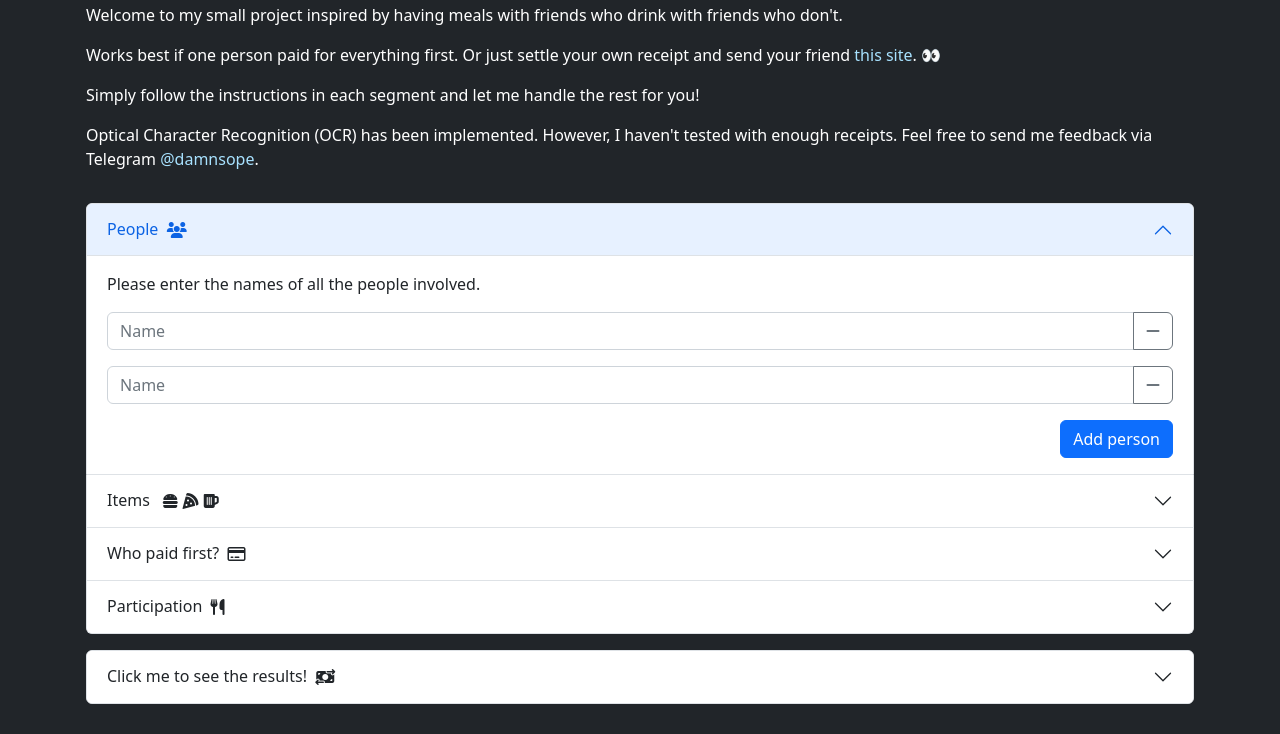
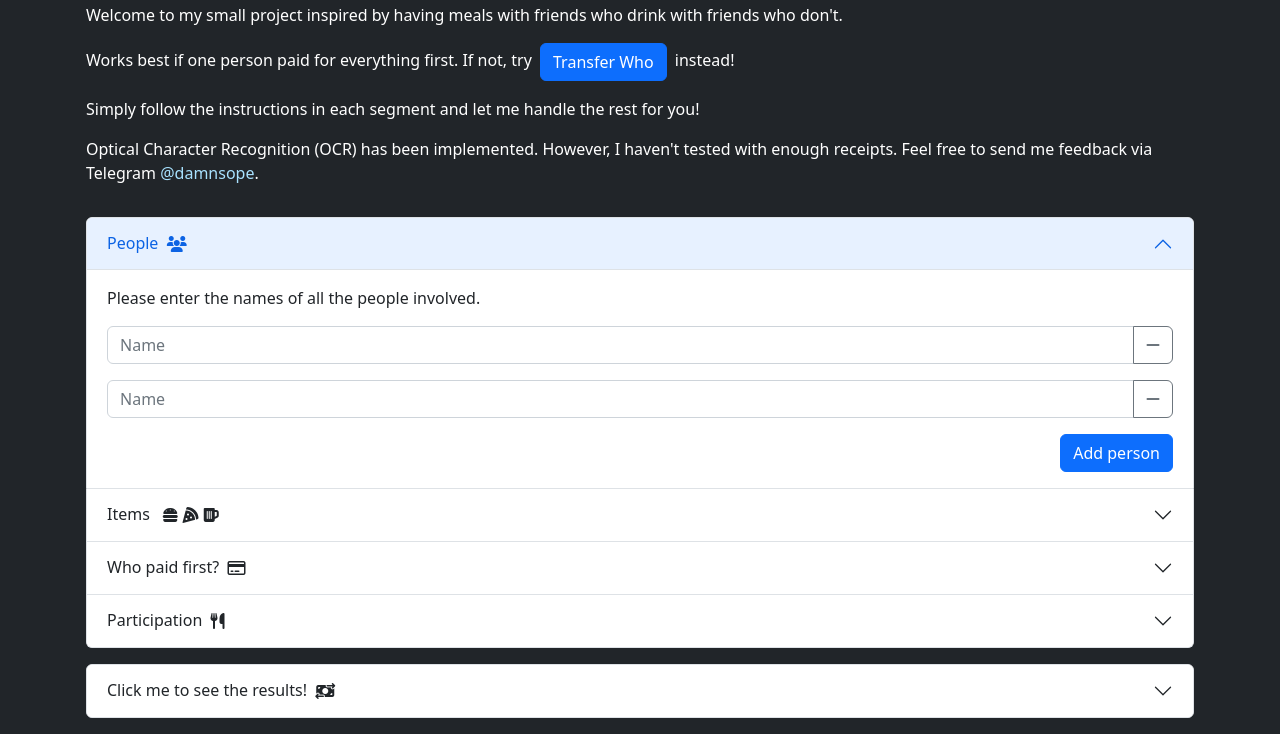
Before and after one commit to darylcwx/receiptCalculator, a website: page index.html in a window 1280 px wide. Shown: the part 69-803 px from the top of the page. Drawn offline with nearby package versions, Linux system fonts and the light colour scheme.

Commit message:
fix: update for TransferWho

```diff
--- a/index.html
+++ b/index.html
@@ -66,12 +66,13 @@
 					friends who drink with friends who don't.
 				</p>
 				<p>
-					Works best if one person paid for everything first. Or just settle your own receipt and send your friend <a href="" id="copy" onclick="copyToClipboard()" data-bs-toggle="tooltip" data-bs-placement="top" data-bs-title="Copy link to clipboard">this site</a>. 👀
+					Works best if one person paid for everything first. If not, try <button class="btn btn-primary" style="margin-left: 0.25rem; margin-right: 0.25rem;" href="https://transferwho.vercel.app" target="_blank" rel="noopener noreferrer">Transfer Who</button> instead!
 				</p>
 				<p>
 					Simply follow the instructions in each segment and let me handle the rest for you!
 
 				</p>
+				<p>
 					Optical Character Recognition (OCR) has been implemented. However, I haven't tested with enough receipts. Feel free to send me feedback via Telegram <a href="https://t.me/damnsope" target="_blank">@damnsope</a>.
 				</p>
 			</div>
@@ -437,11 +438,6 @@
 				const tooltipList = [...tooltipTriggerList].map(tooltipTriggerEl => new bootstrap.Tooltip(tooltipTriggerEl))
 			}
 
-			function copyToClipboard(){
-				const site = "https://receipt-calculator.vercel.app/";
-				navigator.clipboard.writeText(site);
-				alert("Copied!");
-			}
 			var peopleCount = 2
 			var itemCount = 1
 			// Add person button
```
